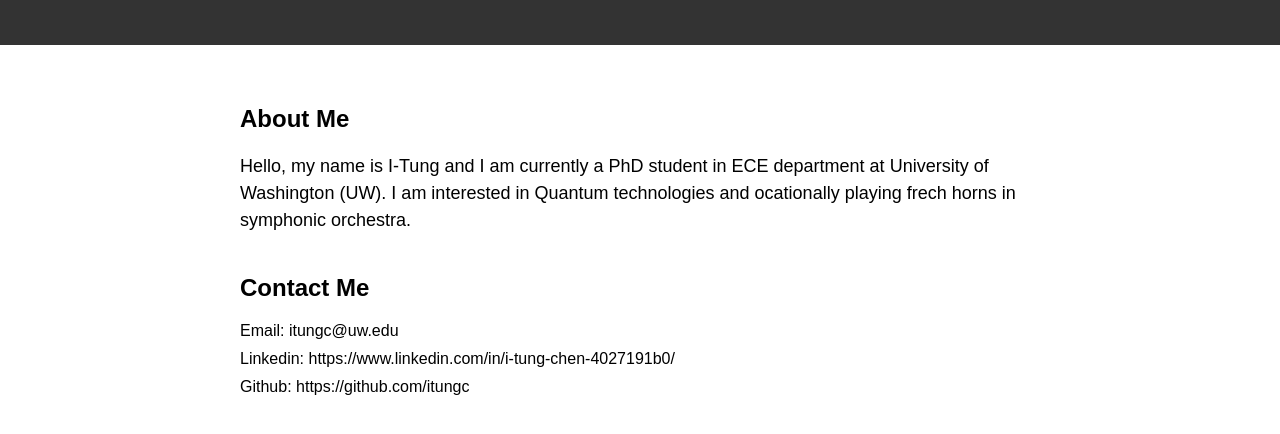
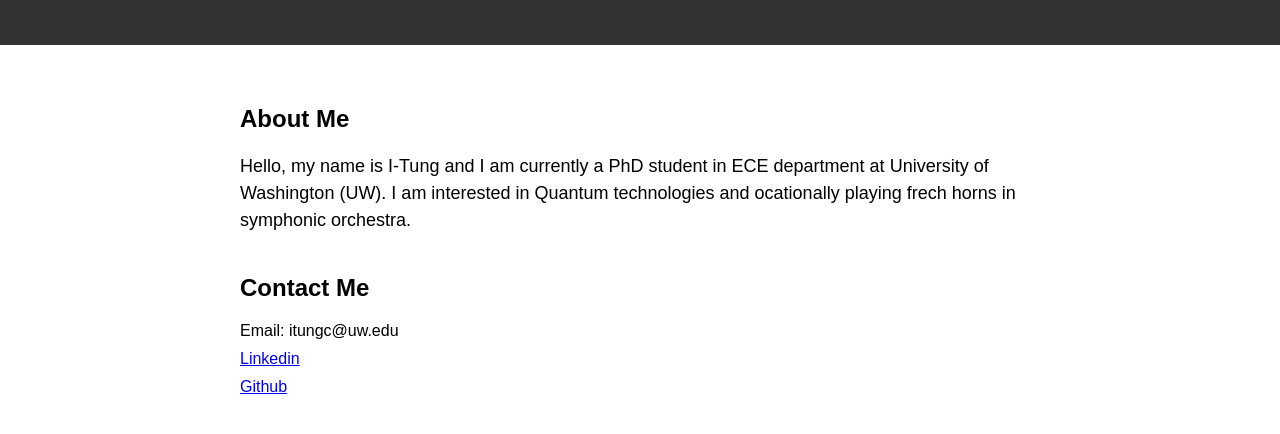
Before and after one commit to itungc/itungc.github.io, a plain HTML site: page index.html in a window 1280 px wide. Shown: the part 120-554 px from the top of the page. Drawn offline with Linux system fonts and the light colour scheme.

Commit message:
Add proper links

```diff
--- a/index.html
+++ b/index.html
@@ -16,8 +16,8 @@
       <h2>Contact Me</h2>
       <ul>
         <li>Email: itungc@uw.edu</li>
-        <li>Linkedin: https://www.linkedin.com/in/i-tung-chen-4027191b0/</li>
-        <li>Github: https://github.com/itungc</li>
+        <li><a href="https://www.linkedin.com/in/i-tung-chen-4027191b0/" target="_blank">Linkedin</a></li>
+        <li><a href="https://github.com/itungc" target="_blank">Github</a></li>
       </ul>
     </div>
   </body>
```
